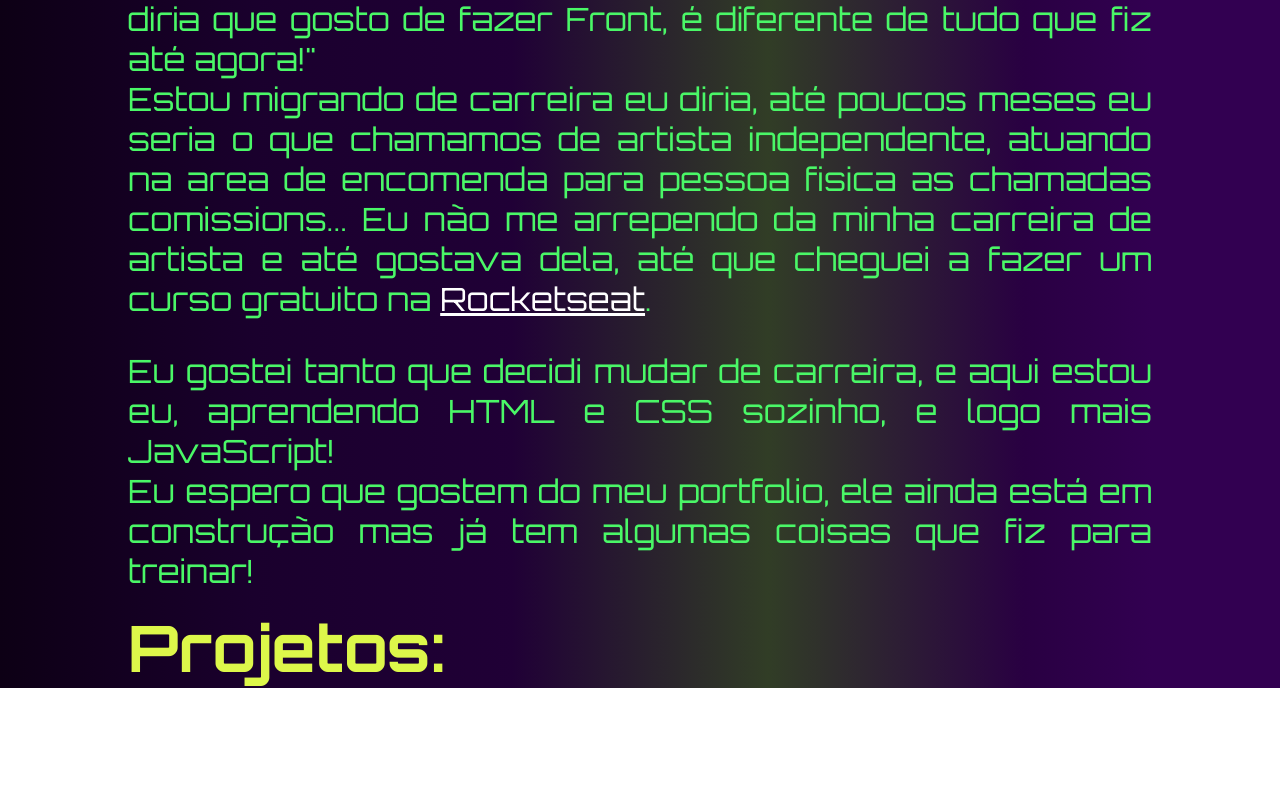
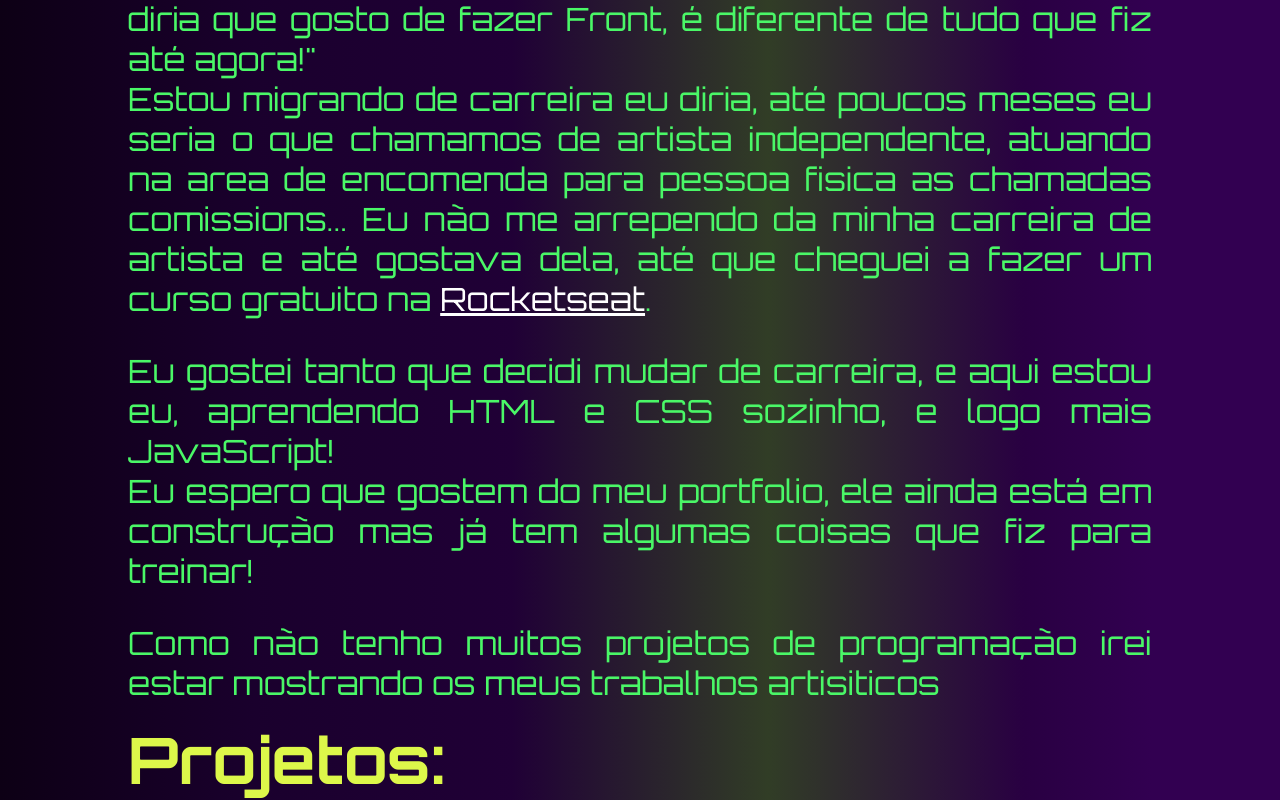
Before and after one commit to matheussebastiao/profile, a plain HTML site: page index.html in a window 1280 px wide. Shown: the part 647-1447 px from the top of the page. Before the commit the page ends 1335 px from the top, so only its background shows below. Drawn offline with Linux system fonts and the light colour scheme.

Commit message:
.git commit -m "Update index.html with new profile information and project details"

```diff
--- a/index.html
+++ b/index.html
@@ -37,12 +37,13 @@
 </div>
 </header>
 <body>
-    <img id="miku" src="./assets/maty-neko-miku.jpg" alt="Foto de perfil ficiticio de matheus">
+    <img id="miku" src="./assets/maty-neko-miku.jpg"  alt="Foto de perfil ficiticio de matheus">
     <h1 class="apresentação"><span style="display: block;
     margin: auto;">Olá</span ,<br> Me chamo Matheus Rodrigues Sebastião</h1>
     <p class="bio">Sou um Dev web em treinamento, atualmete estou aprendento HTML e CSS sozinho mas planejo logo iniciar um tecnico de desenvolvimento de sistema. <br> Eu estou gostando bastante da area até o momento, Front-End é interessante e satisfatorio de se fazer "eu diria que gosto de fazer Front, é diferente de tudo que fiz até agora!"<br>
     Estou migrando de carreira eu diria, até poucos meses eu seria o que chamamos de artista independente, atuando na area de encomenda para pessoa fisica as chamadas comissions... Eu não me arrependo da minha carreira de artista e até gostava dela, até que cheguei a fazer um curso gratuito na <a class="link" target="_blank" href="https://app.rocketseat.com.br/journey/discover/contents">Rocketseat</a>.</p>
     <p class="bio">Eu gostei tanto que decidi mudar de carreira, e aqui estou eu, aprendendo HTML e CSS sozinho, e logo mais JavaScript!<br> Eu espero que gostem do meu portfolio, ele ainda está em construção mas já tem algumas coisas que fiz para treinar!</p>
+    <p>Como não tenho muitos projetos de programação irei estar mostrando os meus trabalhos artisiticos</p>
     <h2 class="projetos">Projetos:</h2>
 </body>
 </html>
```
